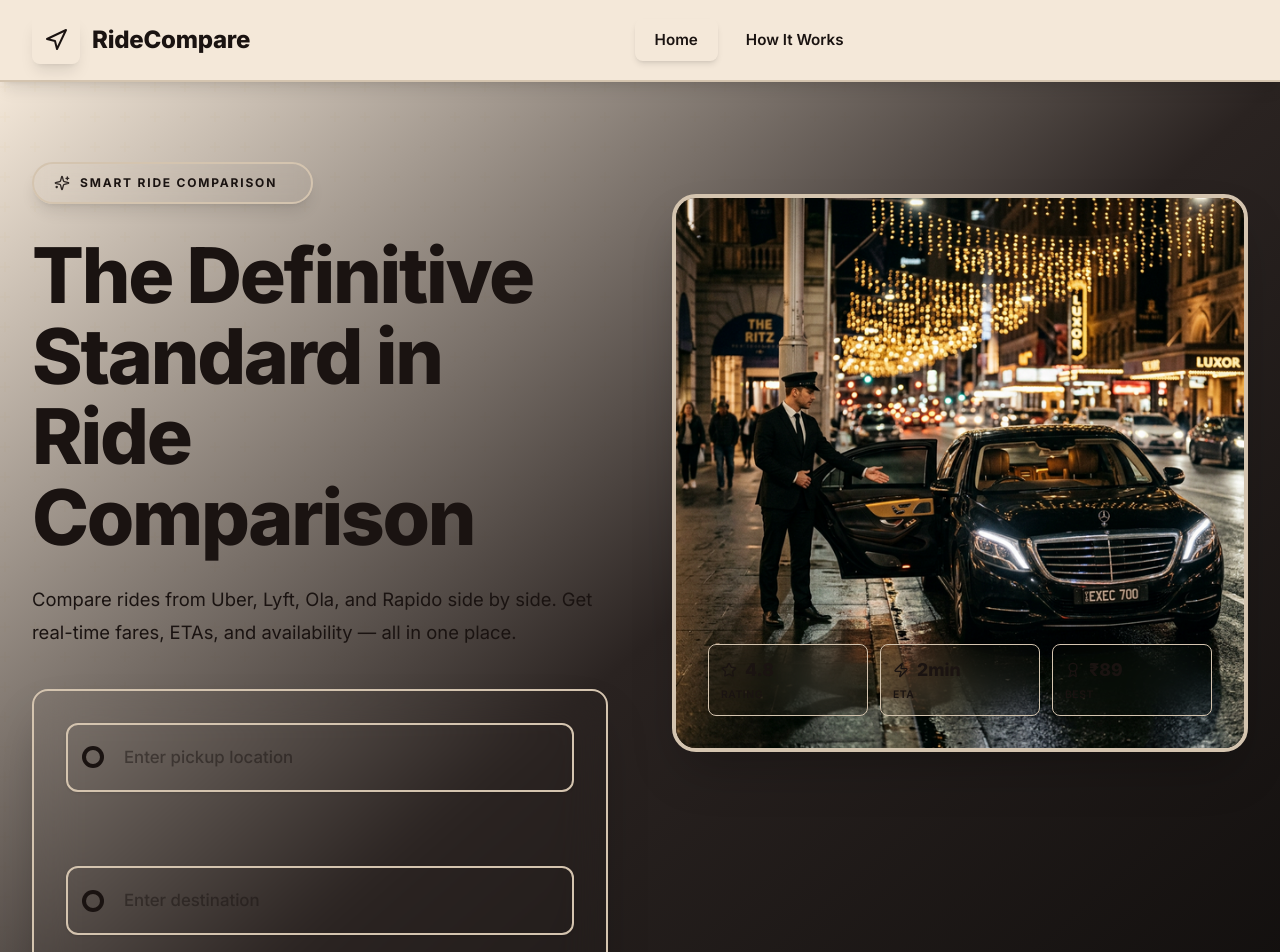
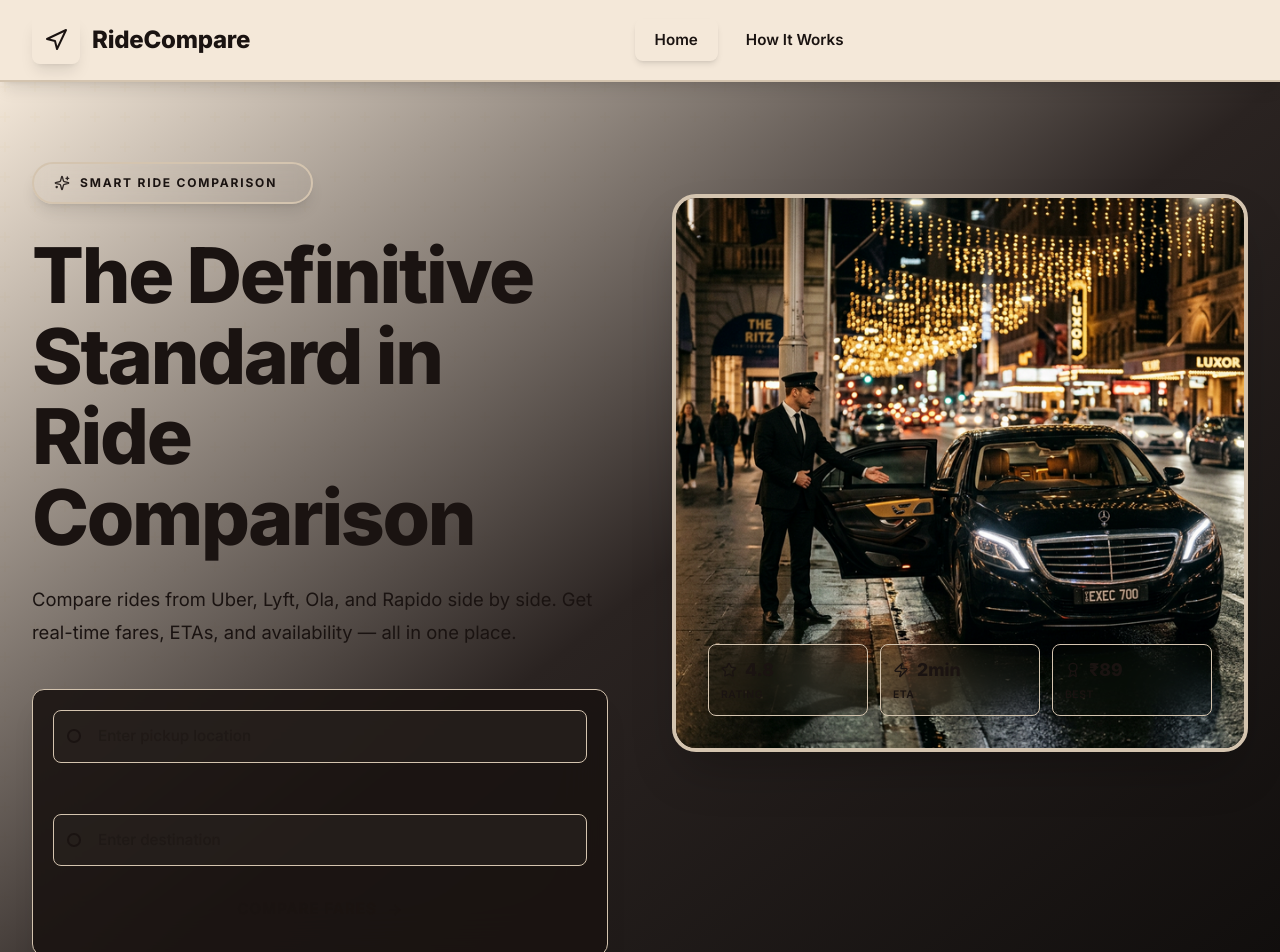
Before and after one commit to Satbir-Singh-42/RideCompare, a React (Vite) app: page / in a window 1280 px wide. Shown: the top 952 px of the page. Built offline with nearby package versions, Linux system fonts and the light colour scheme.

Commit message:
updating still

```diff
--- a/src/app/components/HomePage.tsx
+++ b/src/app/components/HomePage.tsx
@@ -116,16 +116,13 @@
 
               {/* Search Form */}
               <div className="relative">
-                <div className="absolute inset-0 bg-gradient-to-br from-accent/20 to-accent/5 rounded-2xl blur-xl" />
-                <div className="relative bg-card/95 backdrop-blur-xl rounded-xl sm:rounded-2xl border-2 border-accent/30 p-4 sm:p-6 md:p-8 shadow-2xl">
-                  <div className="flex flex-col gap-3 sm:gap-5">
+                <div className="absolute inset-0 bg-accent/10 rounded-xl blur-lg" />
+                <div className="relative bg-[#1a1311]/90 backdrop-blur-xl rounded-xl border border-accent/20 p-3 sm:p-5 shadow-xl">
+                  <div className="flex flex-col gap-2 sm:gap-3">
                     {/* Pickup */}
                     <div className="relative group">
-                      <div className="absolute left-3 sm:left-5 top-1/2 -translate-y-1/2 z-10">
-                        <div className="relative">
-                          <div className="w-3 h-3 sm:w-3.5 sm:h-3.5 rounded-full bg-accent ring-4 ring-accent/20 group-focus-within:ring-6 transition-all" />
-                          <div className="absolute inset-0 rounded-full bg-accent animate-ping opacity-20" />
-                        </div>
+                      <div className="absolute left-3 sm:left-4 top-1/2 -translate-y-1/2 z-10">
+                        <div className="w-2.5 h-2.5 rounded-full bg-accent ring-2 ring-accent/20 group-focus-within:ring-4 transition-all" />
                       </div>
                       <input
                         type="text"
@@ -136,28 +133,24 @@
                         onBlur={() =>
                           setTimeout(() => setShowPickupSuggestions(false), 200)
                         }
-                        className="w-full pl-10 sm:pl-14 pr-3 sm:pr-5 py-3.5 sm:py-5 bg-gradient-to-r from-muted/30 to-muted/10 rounded-xl border-2 border-border/50 focus:border-accent/60 focus:bg-card outline-none transition-all text-foreground placeholder:text-muted-foreground/50 shadow-sm"
+                        className="w-full pl-9 sm:pl-11 pr-3 sm:pr-4 py-3 sm:py-3.5 bg-[#2a2321]/60 rounded-lg border border-accent/15 focus:border-accent/50 focus:bg-[#2a2321]/80 outline-none transition-all text-primary-foreground placeholder:text-primary-foreground/35"
                         style={{
-                          fontSize: "clamp(0.875rem, 2.5vw, 1.05rem)",
+                          fontSize: "clamp(0.85rem, 2.5vw, 0.95rem)",
                           fontWeight: 500,
                         }}
                       />
                       {showPickupSuggestions && pickup.length > 0 && (
-                        <div className="absolute top-full left-0 right-0 mt-2 bg-card rounded-xl border-2 border-accent/30 shadow-2xl z-20 max-h-64 overflow-y-auto backdrop-blur-xl">
+                        <div className="absolute top-full left-0 right-0 mt-1.5 bg-[#1a1311] rounded-lg border border-accent/20 shadow-xl z-20 max-h-56 overflow-y-auto backdrop-blur-xl">
                           {filteredLocations(pickup).map((loc) => (
                             <button
                               key={loc}
-                              className="w-full text-left px-5 py-3.5 hover:bg-accent/10 transition-colors flex items-center gap-3 text-foreground border-b border-border/30 last:border-0"
+                              className="w-full text-left px-4 py-2.5 hover:bg-accent/10 transition-colors flex items-center gap-2.5 text-primary-foreground border-b border-accent/10 last:border-0"
                               onMouseDown={() => {
                                 setPickup(loc);
                                 setShowPickupSuggestions(false);
                               }}>
-                              <MapPin className="w-4 h-4 text-accent flex-shrink-0" />
-                              <span
-                                style={{
-                                  fontSize: "0.95rem",
-                                  fontWeight: 500,
-                                }}>
+                              <MapPin className="w-3.5 h-3.5 text-accent flex-shrink-0" />
+                              <span style={{ fontSize: "0.875rem", fontWeight: 500 }}>
                                 {loc}
                               </span>
                             </button>
@@ -167,23 +160,19 @@
                     </div>
 
                     {/* Route Connector */}
-                    <div className="flex items-center gap-3 pl-4 sm:pl-6 py-0.5">
-                      <div className="flex flex-col items-center gap-0.5">
-                        <div className="w-0.5 h-1.5 rounded-full bg-accent/60" />
-                        <div className="w-0.5 h-1.5 rounded-full bg-accent/40" />
-                        <div className="w-0.5 h-1.5 rounded-full bg-destructive/40" />
-                        <div className="w-0.5 h-1.5 rounded-full bg-destructive/60" />
+                    <div className="flex items-center pl-4 sm:pl-5">
+                      <div className="flex flex-col items-center gap-px">
+                        <div className="w-px h-1.5 bg-accent/40" />
+                        <div className="w-px h-1.5 bg-accent/25" />
+                        <div className="w-px h-1.5 bg-destructive/25" />
+                        <div className="w-px h-1.5 bg-destructive/40" />
                       </div>
-                      <div className="h-px flex-1 bg-gradient-to-r from-accent/30 via-border/50 to-destructive/30" />
                     </div>
 
                     {/* Drop */}
                     <div className="relative group">
-                      <div className="absolute left-3 sm:left-5 top-1/2 -translate-y-1/2 z-10">
-                        <div className="relative">
-                          <div className="w-3 h-3 sm:w-3.5 sm:h-3.5 rounded-full bg-destructive ring-4 ring-destructive/20 group-focus-within:ring-6 transition-all" />
-                          <div className="absolute inset-0 rounded-full bg-destructive animate-ping opacity-20" />
-                        </div>
+                      <div className="absolute left-3 sm:left-4 top-1/2 -translate-y-1/2 z-10">
+                        <div className="w-2.5 h-2.5 rounded-full bg-destructive ring-2 ring-destructive/20 group-focus-within:ring-4 transition-all" />
                       </div>
                       <input
                         type="text"
@@ -194,28 +183,24 @@
                         onBlur={() =>
                           setTimeout(() => setShowDropSuggestions(false), 200)
                         }
-                        className="w-full pl-10 sm:pl-14 pr-3 sm:pr-5 py-3.5 sm:py-5 bg-gradient-to-r from-muted/30 to-muted/10 rounded-xl border-2 border-border/50 focus:border-accent/60 focus:bg-card outline-none transition-all text-foreground placeholder:text-muted-foreground/50 shadow-sm"
+                        className="w-full pl-9 sm:pl-11 pr-3 sm:pr-4 py-3 sm:py-3.5 bg-[#2a2321]/60 rounded-lg border border-accent/15 focus:border-accent/50 focus:bg-[#2a2321]/80 outline-none transition-all text-primary-foreground placeholder:text-primary-foreground/35"
                         style={{
-                          fontSize: "clamp(0.875rem, 2.5vw, 1.05rem)",
+                          fontSize: "clamp(0.85rem, 2.5vw, 0.95rem)",
                           fontWeight: 500,
                         }}
                       />
                       {showDropSuggestions && drop.length > 0 && (
-                        <div className="absolute top-full left-0 right-0 mt-2 bg-card rounded-xl border-2 border-accent/30 shadow-2xl z-20 max-h-64 overflow-y-auto backdrop-blur-xl">
+                        <div className="absolute top-full left-0 right-0 mt-1.5 bg-[#1a1311] rounded-lg border border-accent/20 shadow-xl z-20 max-h-56 overflow-y-auto backdrop-blur-xl">
                           {filteredLocations(drop).map((loc) => (
                             <button
                               key={loc}
-                              className="w-full text-left px-5 py-3.5 hover:bg-accent/10 transition-colors flex items-center gap-3 text-foreground border-b border-border/30 last:border-0"
+                              className="w-full text-left px-4 py-2.5 hover:bg-accent/10 transition-colors flex items-center gap-2.5 text-primary-foreground border-b border-accent/10 last:border-0"
                               onMouseDown={() => {
                                 setDrop(loc);
                                 setShowDropSuggestions(false);
                               }}>
-                              <MapPin className="w-4 h-4 text-accent flex-shrink-0" />
-                              <span
-                                style={{
-                                  fontSize: "0.95rem",
-                                  fontWeight: 500,
-                                }}>
+                              <MapPin className="w-3.5 h-3.5 text-accent flex-shrink-0" />
+                              <span style={{ fontSize: "0.875rem", fontWeight: 500 }}>
                                 {loc}
                               </span>
                             </button>
@@ -227,15 +212,15 @@
                     <button
                       onClick={handleCompare}
                       disabled={!pickup.trim() || !drop.trim()}
-                      className="mt-2 sm:mt-3 w-full py-3.5 sm:py-5 bg-gradient-to-r from-primary via-[#2a2321] to-primary text-primary-foreground rounded-xl hover:shadow-2xl hover:shadow-accent/20 transition-all disabled:opacity-40 disabled:cursor-not-allowed flex items-center justify-center gap-3 border-2 border-accent/40 group relative overflow-hidden"
+                      className="mt-1.5 w-full py-3 sm:py-3.5 bg-accent text-accent-foreground rounded-lg hover:shadow-lg hover:shadow-accent/20 transition-all disabled:opacity-40 disabled:cursor-not-allowed flex items-center justify-center gap-2.5 group relative overflow-hidden"
                       style={{
-                        fontSize: "clamp(0.95rem, 2.5vw, 1.15rem)",
-                        fontWeight: 800,
-                        letterSpacing: "0.05em",
+                        fontSize: "clamp(0.85rem, 2.5vw, 0.95rem)",
+                        fontWeight: 700,
+                        letterSpacing: "0.06em",
                       }}>
-                      <div className="absolute inset-0 bg-gradient-to-r from-transparent via-accent/10 to-transparent translate-x-[-100%] group-hover:translate-x-[100%] transition-transform duration-1000" />
+                      <div className="absolute inset-0 bg-gradient-to-r from-transparent via-white/10 to-transparent translate-x-[-100%] group-hover:translate-x-[100%] transition-transform duration-700" />
                       <span className="relative">COMPARE FARES</span>
-                      <ArrowRight className="w-5 h-5 group-hover:translate-x-1 transition-transform relative" />
+                      <ArrowRight className="w-4 h-4 group-hover:translate-x-1 transition-transform relative" />
                     </button>
                   </div>
                 </div>
```
